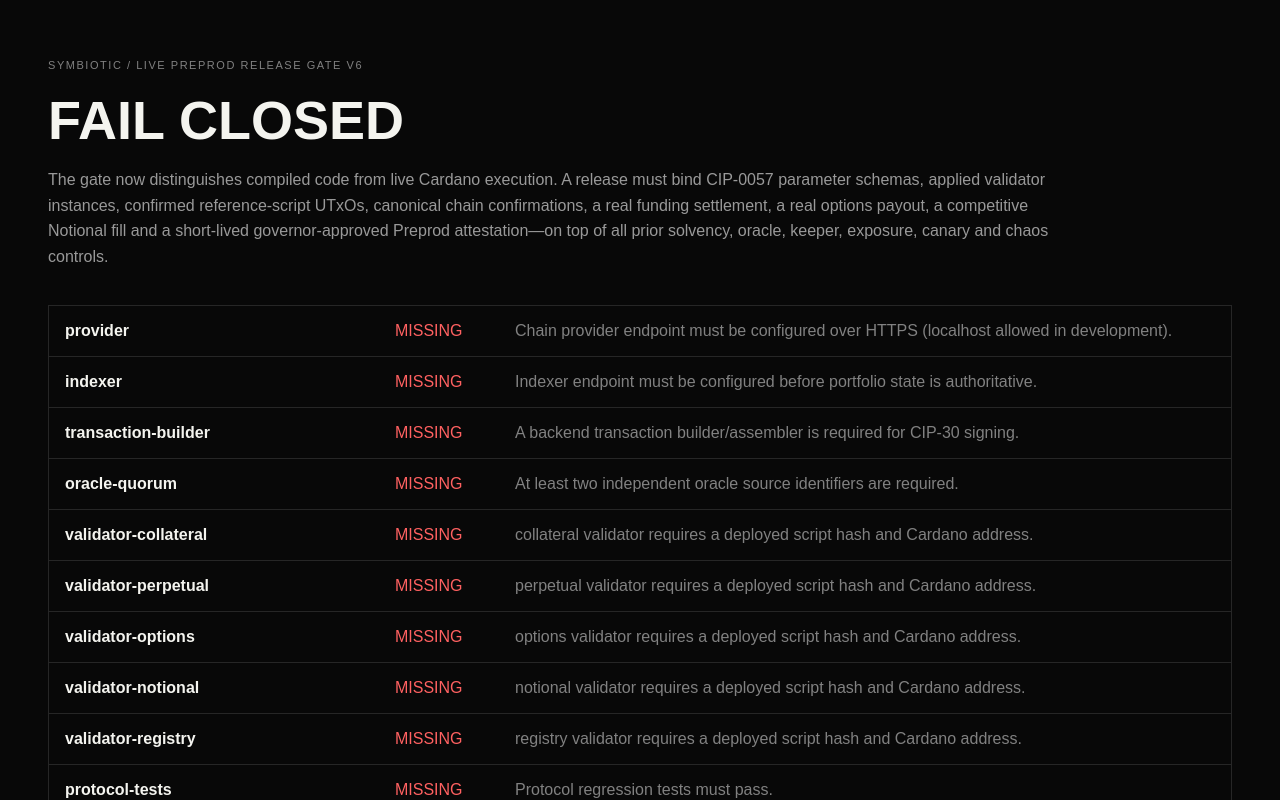
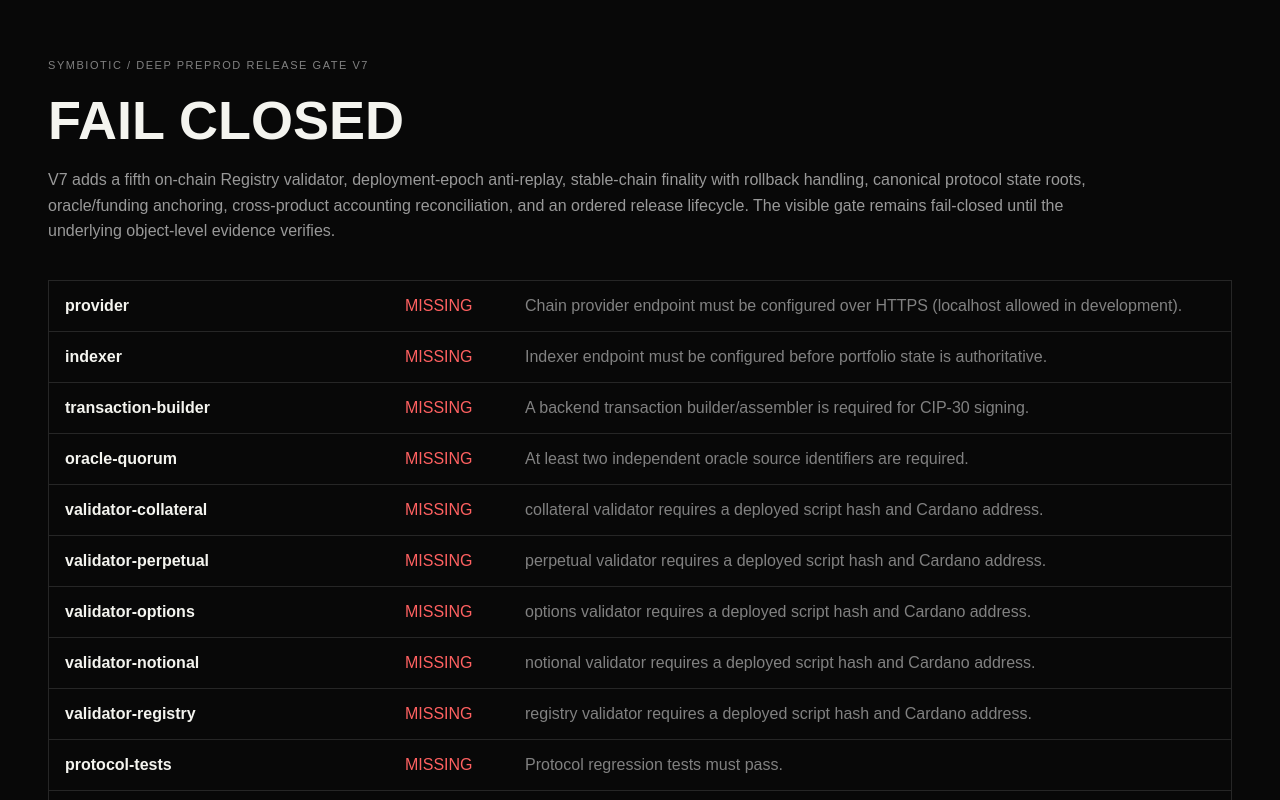
Before and after one commit to mushee-io/Nemesis, a Next.js app: page /status in a window 1280 px wide. Shown: the top 800 px of the page. Built offline with nearby package versions, Linux system fonts and the light colour scheme.

Commit message:
show deep Preprod release V7 controls

```diff
--- a/app/status/page.tsx
+++ b/app/status/page.tsx
@@ -45,6 +45,13 @@
       liveOptionsSettlementConfirmed: flag(process.env.SYMBIOTIC_LIVE_OPTIONS_CONFIRMED),
       liveNotionalSettlementConfirmed: flag(process.env.SYMBIOTIC_LIVE_NOTIONAL_CONFIRMED),
       preprodReleaseAttestationVerified: flag(process.env.SYMBIOTIC_PREPROD_ATTESTATION_VERIFIED),
+      deploymentEpochChainVerified: flag(process.env.SYMBIOTIC_DEPLOYMENT_EPOCH_CHAIN_VERIFIED),
+      protocolRegistryCheckpointVerified: flag(process.env.SYMBIOTIC_REGISTRY_CHECKPOINT_VERIFIED),
+      stableFinalityVerified: flag(process.env.SYMBIOTIC_STABLE_FINALITY_VERIFIED),
+      oracleFundingAnchorVerified: flag(process.env.SYMBIOTIC_ORACLE_FUNDING_ANCHOR_VERIFIED),
+      crossProductReconciliationVerified: flag(process.env.SYMBIOTIC_CROSS_PRODUCT_RECONCILIATION_VERIFIED),
+      releaseLifecycleVerified: flag(process.env.SYMBIOTIC_RELEASE_LIFECYCLE_VERIFIED),
+      deepPreprodReleaseVerified: flag(process.env.SYMBIOTIC_DEEP_PREPROD_RELEASE_VERIFIED),
       dependencyAuditReviewed: flag(process.env.SYMBIOTIC_DEPENDENCY_AUDIT_REVIEWED),
       securityContactConfigured: Boolean(process.env.SYMBIOTIC_SECURITY_CONTACT?.trim()),
       emergencyRunbookConfigured: Boolean(process.env.SYMBIOTIC_EMERGENCY_RUNBOOK_URL?.trim())
@@ -53,12 +60,12 @@
 
   return (
     <main style={{ minHeight: "100vh", padding: "48px", background: "#080808", color: "#f4f4ef", fontFamily: "Arial, Helvetica, sans-serif" }}>
-      <p style={{ letterSpacing: ".14em", color: "#818181", fontSize: 11 }}>SYMBIOTIC / LIVE PREPROD RELEASE GATE V6</p>
+      <p style={{ letterSpacing: ".14em", color: "#818181", fontSize: 11 }}>SYMBIOTIC / DEEP PREPROD RELEASE GATE V7</p>
       <h1 style={{ fontSize: 54, margin: "18px 0 10px" }}>{readiness.ready ? "RELEASE READY" : "FAIL CLOSED"}</h1>
-      <p style={{ color: "#999", maxWidth: 1040, lineHeight: 1.6 }}>The gate now distinguishes compiled code from live Cardano execution. A release must bind CIP-0057 parameter schemas, applied validator instances, confirmed reference-script UTxOs, canonical chain confirmations, a real funding settlement, a real options payout, a competitive Notional fill and a short-lived governor-approved Preprod attestation—on top of all prior solvency, oracle, keeper, exposure, canary and chaos controls.</p>
+      <p style={{ color: "#999", maxWidth: 1080, lineHeight: 1.6 }}>V7 adds a fifth on-chain Registry validator, deployment-epoch anti-replay, stable-chain finality with rollback handling, canonical protocol state roots, oracle/funding anchoring, cross-product accounting reconciliation, and an ordered release lifecycle. The visible gate remains fail-closed until the underlying object-level evidence verifies.</p>
       <div style={{ marginTop: 36, border: "1px solid #262626" }}>
         {readiness.checks.map((check) => (
-          <div key={check.id} style={{ display: "grid", gridTemplateColumns: "310px 100px 1fr", gap: 20, padding: 16, borderBottom: "1px solid #262626", alignItems: "center" }}>
+          <div key={check.id} style={{ display: "grid", gridTemplateColumns: "320px 100px 1fr", gap: 20, padding: 16, borderBottom: "1px solid #262626", alignItems: "center" }}>
             <strong>{check.id}</strong>
             <span style={{ color: check.ready ? "#e8ff47" : "#ff6161" }}>{check.ready ? "READY" : "MISSING"}</span>
             <span style={{ color: "#818181" }}>{check.detail}</span>
```
